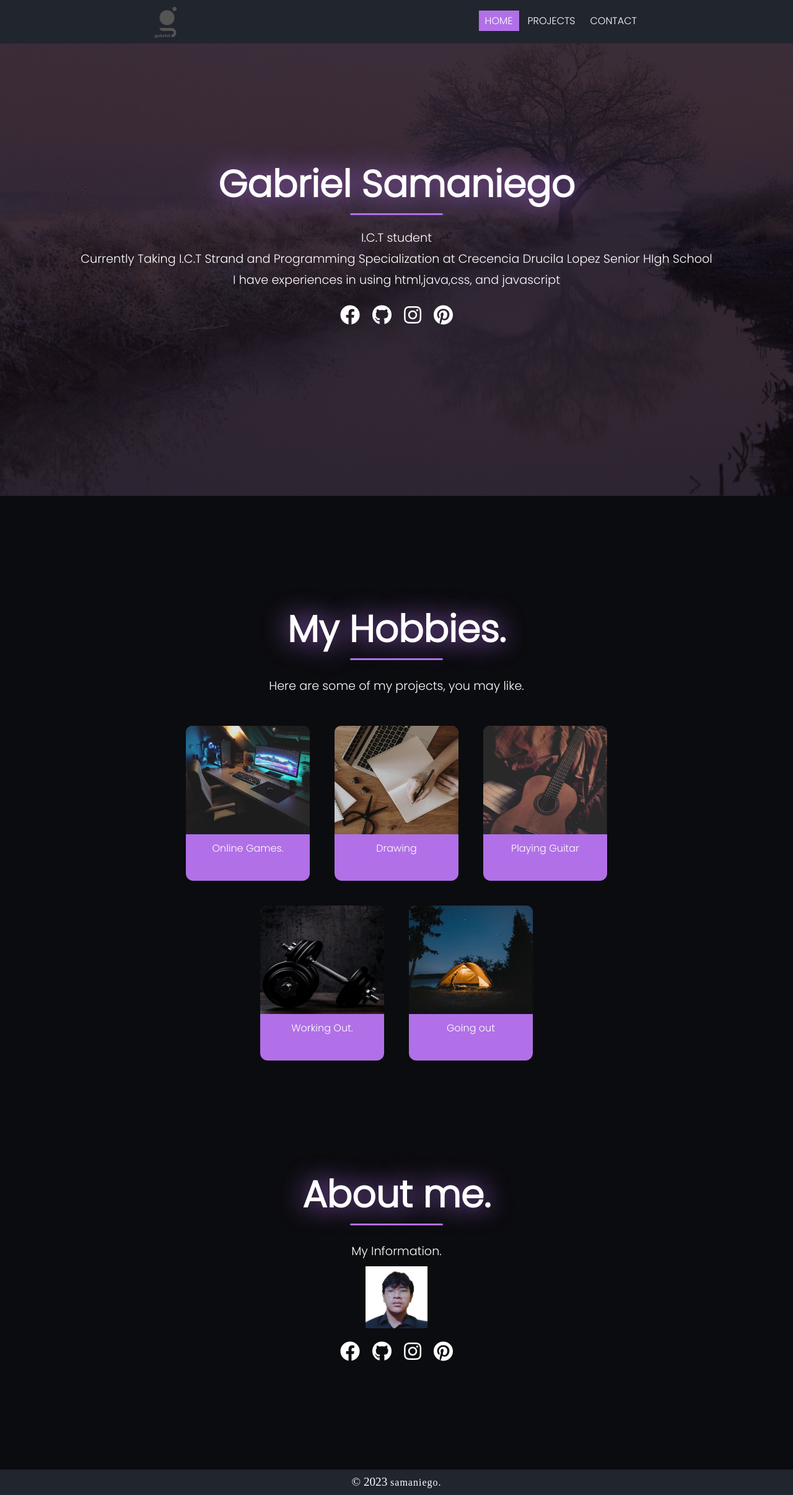
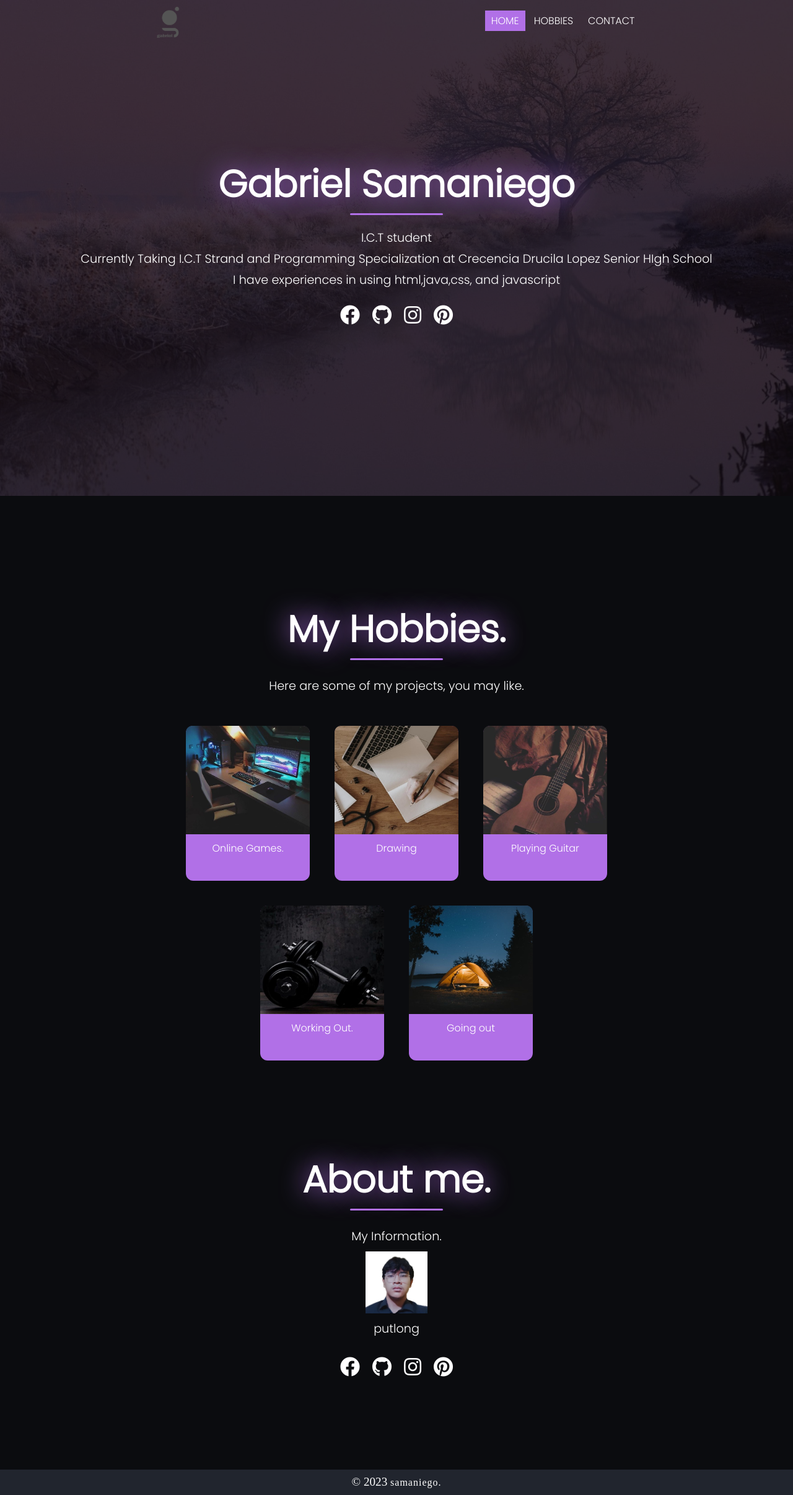
Before and after one commit to KisaragiKai/Kaijuu, a plain HTML site: page index.html in a window 1280 px wide. Shown: the whole page at 62% size. Drawn offline with nearby package versions, Linux system fonts and the light colour scheme.

Commit message:
Update index.html

```diff
--- a/index.html
+++ b/index.html
@@ -24,7 +24,7 @@
         <nav>
          <ul class="nav-bar"><div class="bg"></div>
             <li><a class="nav-link active" href="#home">Home</a></li>
-            <li><a class="nav-link" href="#projects">Projects</a></li>
+            <li><a class="nav-link" href="#projects">Hobbies</a></li>
             <li><a class="nav-link" href="#contact">Contact</a></li>
          </ul>
 
@@ -102,8 +102,15 @@
 
            <div class="me">
             <img src="me.png" alt="gab" id="me">
+            </div>
 
-           </div>
+            <div>
+            <p>putlong</p>
+            </div>
+
+
+
+
 
 
 
```
